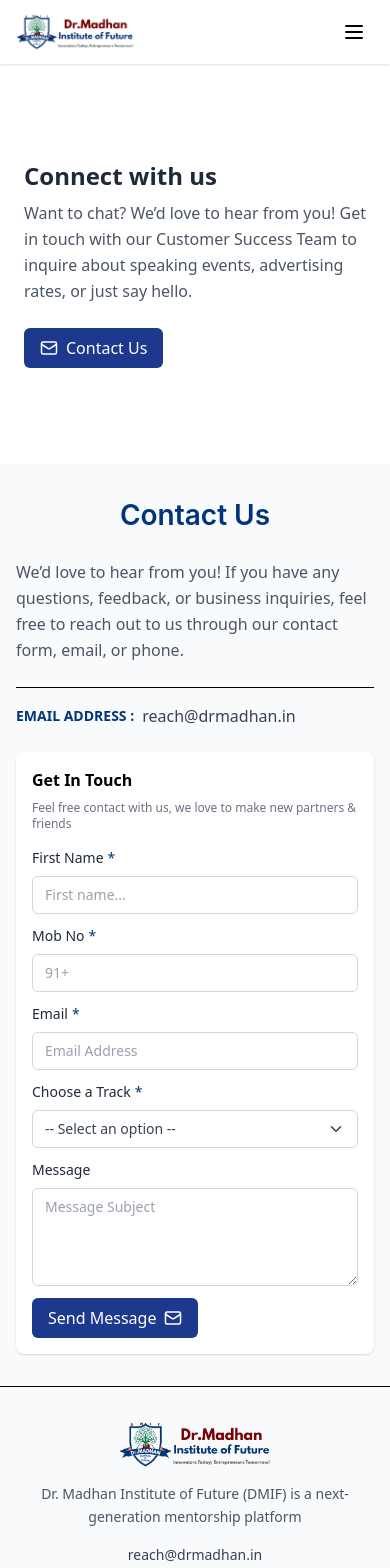
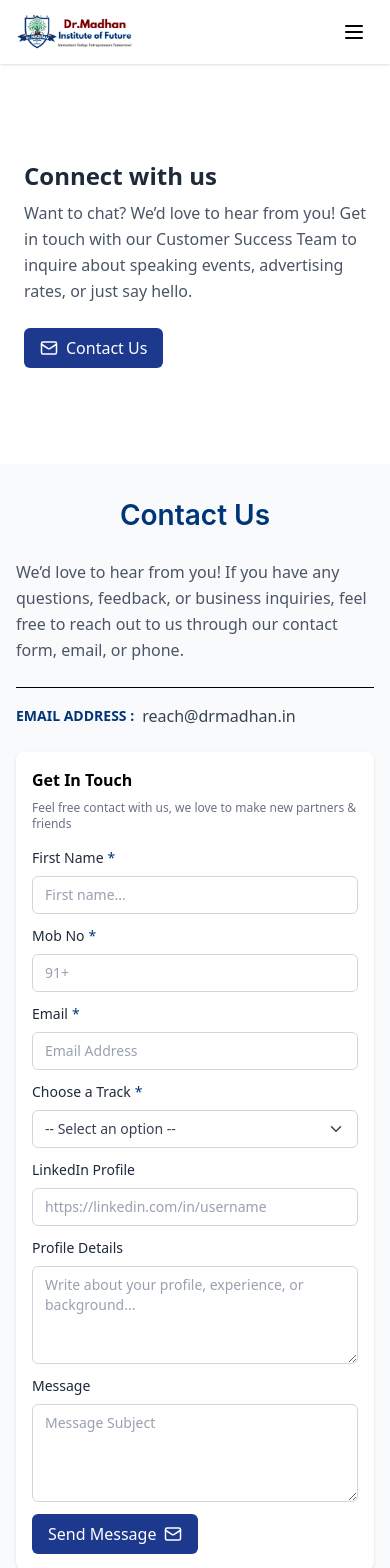
Before and after one commit to Imaginex2025/DMIF-Landing, a React (Vite) app: page /contact-us in a window 390 px wide. Shown: the top 1568 px of the page. Built offline with nearby package versions, Linux system fonts and the light colour scheme.

Commit message:
logoUpdated

```diff
--- a/package.json
+++ b/package.json
@@ -11,6 +11,7 @@
   },
   "dependencies": {
     "@tailwindcss/vite": "^4.1.12",
+    "env": "^0.0.2",
     "framer-motion": "^12.23.12",
     "lucide-react": "^0.542.0",
     "react": "^19.1.1",
--- a/src/Layout/Navbar.tsx
+++ b/src/Layout/Navbar.tsx
@@ -21,7 +21,7 @@ const Navbar = () => {
     <nav className="flex justify-between items-center px-4 sm:px-6 py-3 sm:py-4 shadow-sm bg-white relative">
       {/* Logo */}
       <div className="flex items-center">
-        <img src="/Logo.png" alt="Logo" className="h-10 sm:h-12 md:h-16" />
+        <img src="/logoHori.png" alt="Logo" className="h-10 sm:h-12 md:h-16" />
       </div>
 
       {/* Desktop Nav Links */}
--- a/src/Section/contact/ContactForm.tsx
+++ b/src/Section/contact/ContactForm.tsx
@@ -11,6 +11,8 @@ const ContactForm = () => {
   const [email, setEmail] = useState("");
   const [track, setTrack] = useState("");
   const [message, setMessage] = useState("");
+  const [linkedin, setLinkedin] = useState(""); // ✅ new LinkedIn field
+const [profileFile, setProfileFile] = useState<string>(""); // ✅ string now
   const [loading, setLoading] = useState(false);
   const [status, setStatus] = useState<"success" | "error" | null>(null);
 
@@ -21,25 +23,23 @@ const ContactForm = () => {
     e?.preventDefault();
     setLoading(true);
 
-    const formData = {
-      access_key: WEB3FORMS_ACCESS_KEY,
-      subject: "New Contact Form Submission",
-      from_name: "DMIF Website",
-      firstname,
-      mobNo,
-      email,
-      track,
-      message,
-    };
+    const formData = new FormData();
+    formData.append("access_key", WEB3FORMS_ACCESS_KEY);
+    formData.append("subject", "New Contact Form Submission");
+    formData.append("from_name", "DMIF Website");
+    formData.append("firstname", firstname);
+    formData.append("mobNo", mobNo);
+    formData.append("email", email);
+    formData.append("track", track);
+    formData.append("message", message);
+    if (linkedin) formData.append("linkedin", linkedin); // optional
+if (profileFile) formData.append("profileDetails", profileFile);
+
 
     try {
       const res = await fetch("https://api.web3forms.com/submit", {
         method: "POST",
-        headers: {
-          "Content-Type": "application/json",
-          Accept: "application/json",
-        },
-        body: JSON.stringify(formData),
+        body: formData,
       });
 
       const result = await res.json();
@@ -52,6 +52,8 @@ const ContactForm = () => {
         setEmail("");
         setTrack("");
         setMessage("");
+        setLinkedin("");
+        setProfileFile("");
       } else {
         setStatus("error");
       }
@@ -161,6 +163,31 @@ const ContactForm = () => {
               ]}
             />
 
+            {/* ✅ LinkedIn (optional) */}
+            <Input
+              label="LinkedIn Profile"
+              placeholder="https://linkedin.com/in/username"
+              type="url"
+              value={linkedin}
+              onChange={(e) => setLinkedin(e.target.value)}
+            />
+
+            {/* ✅ File Upload (optional, docx/pdf) */}
+            {/* ✅ Profile Details (instead of file upload) */}
+<div className="flex flex-col gap-2">
+  <label className="text-gray-800 text-sm font-medium">
+    Profile Details
+  </label>
+  <textarea
+    placeholder="Write about your profile, experience, or background..."
+    value={profileFile ? String(profileFile) : ""} // replace file state with text
+    onChange={(e) => setProfileFile(e.target.value as any)}
+    className="border border-gray-300 rounded-md px-3 py-2 text-sm placeholder-gray-400 focus:outline-none focus:ring-2 focus:ring-blue-500 focus:border-blue-500 transition"
+    rows={4}
+  />
+</div>
+
+
             <div className="flex flex-col gap-2">
               <label className="text-gray-800 text-sm font-medium">Message</label>
               <textarea
@@ -169,7 +196,6 @@ const ContactForm = () => {
                 onChange={(e) => setMessage(e.target.value)}
                 className="border border-gray-300 rounded-md px-3 py-2 text-sm placeholder-gray-400 focus:outline-none focus:ring-2 focus:ring-blue-500 focus:border-blue-500 transition"
                 rows={4}
-
               />
             </div>
 
```
Also changed, not shown: public/logoHori.png (added), 1 other file (tests, documents, lock files or other folders).
